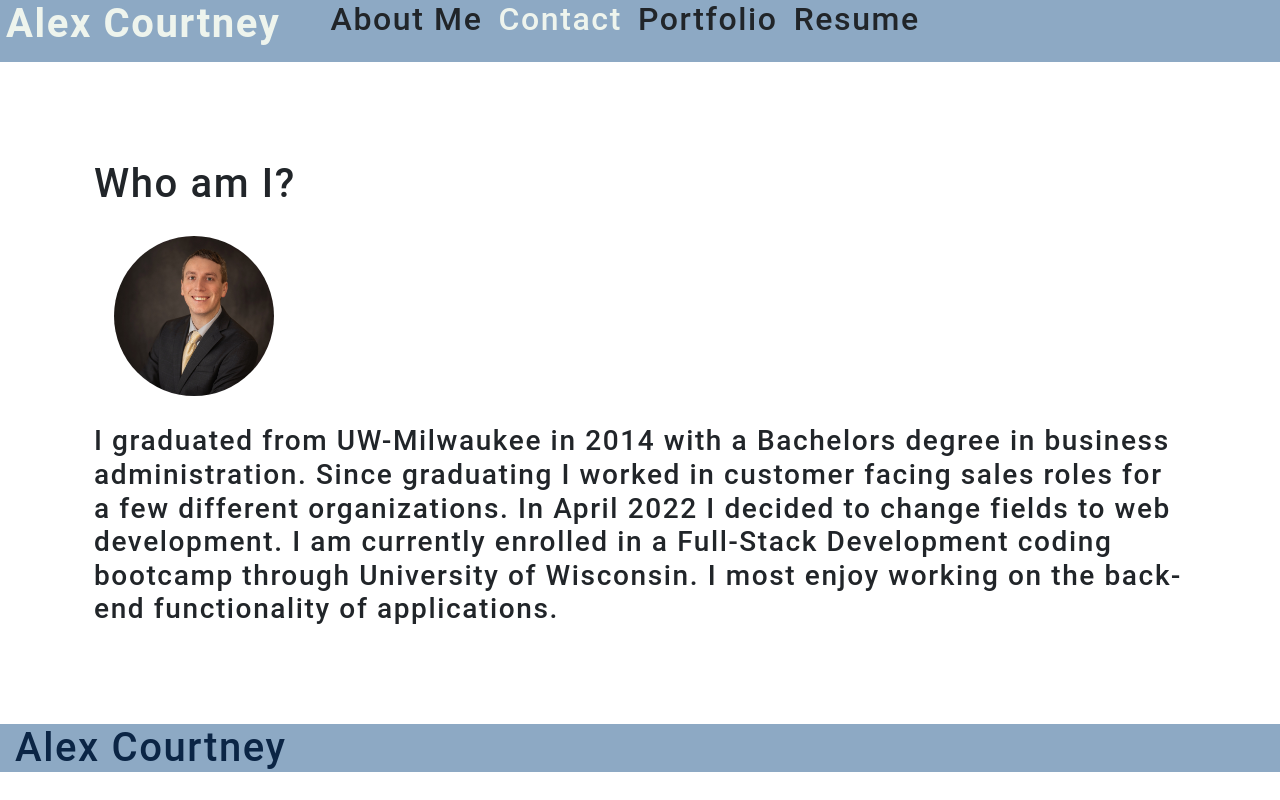
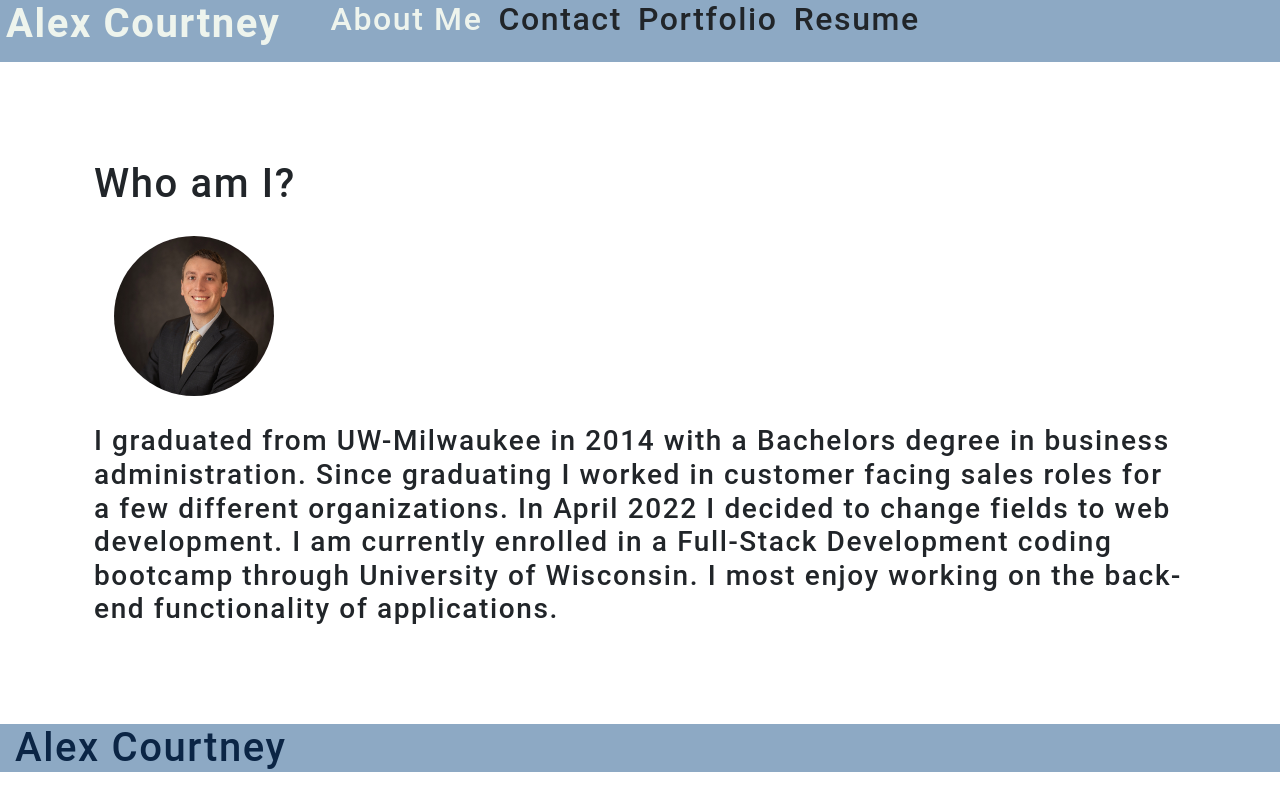
Before and after one commit to AlexCourtney18/react-portfolio, a React (Create React App) app: page / in a window 1280 px wide. Built offline with nearby package versions, Linux system fonts and the light colour scheme.

Commit message:
add logic to nav to change style when stateSelected

```diff
--- a/src/components/Navigation/index.js
+++ b/src/components/Navigation/index.js
@@ -11,25 +11,29 @@ function Nav(props) {
         pageSelected
     } = props;
 
+    const active = () => {
+        setPageSelected(current => !current);
+    }
+
     return (
         <nav>
             <ul className='flex-row'>
-                <li className='mx-2'>
+                <li className='mx-2' style={{color: pageSelected === 'About' ? 'var(--tertiary)' : ''}}>
                     <span onClick={() => setPageSelected('About')}>
                         About Me
                     </span>
                 </li>
-                <li className={`mx-2 ${pageSelected && 'navActive'}`}>
+                <li className='mx-2' style={{color: pageSelected === 'Contact' ? 'var(--tertiary)' : ''}}>
                     <span onClick={() => setPageSelected('Contact')}>
                         Contact
                     </span>
                 </li>
-                <li className='mx-2'>
+                <li className='mx-2' style={{color: pageSelected === 'Portfolio' ? 'var(--tertiary)' : ''}}>
                     <span onClick={() => setPageSelected('Portfolio')}>
                         Portfolio
                     </span>
                 </li>
-                <li className='mx-2'>
+                <li className='mx-2' style={{color: pageSelected === 'Resume' ? 'var(--tertiary)' : ''}}>
                     <span onClick={() => setPageSelected('Resume')}>
                         Resume
                     </span>
```
